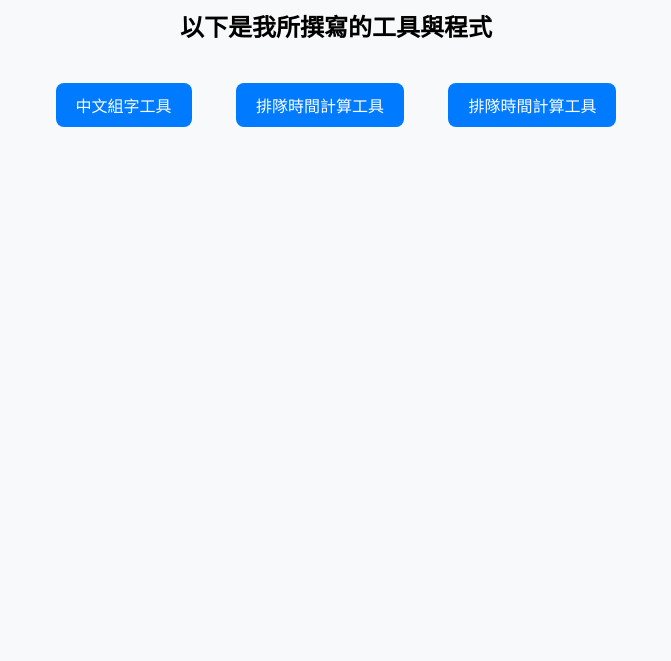
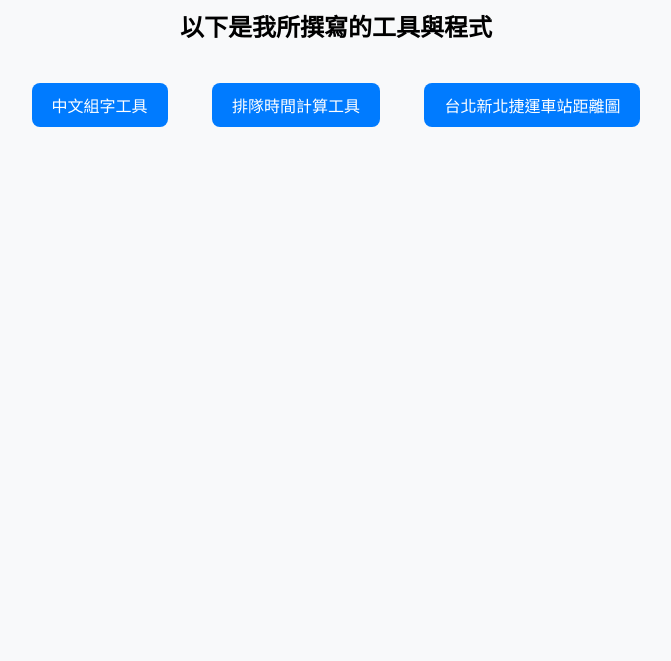
Before and after one commit to beau900616/beau900616.github.io, a plain HTML site: page index.html in a window 1280 px wide. Shown: the part 139-800 px from the top of the page, without its empty margins (304-975 px from the left). Drawn offline with Linux system fonts and the light colour scheme.

Commit message:
Update index.html

```diff
--- a/index.html
+++ b/index.html
@@ -36,6 +36,6 @@
   <!-- 連到同一個 repo 內的另一個 HTML 檔案 -->
   <a href="Cangjie_chinese_combin/CangjieChineseCombin.html">中文組字工具</a>
   <a href="waiting_time/waitingtime.html">排隊時間計算工具</a>
-  <a href="Taipei_MRT_map/Station_Distance_700meter_map.html">排隊時間計算工具</a>
+  <a href="Taipei_MRT_map/Station_Distance_700meter_map.html">台北新北捷運車站距離圖</a>
 </body>
 </html>
```
